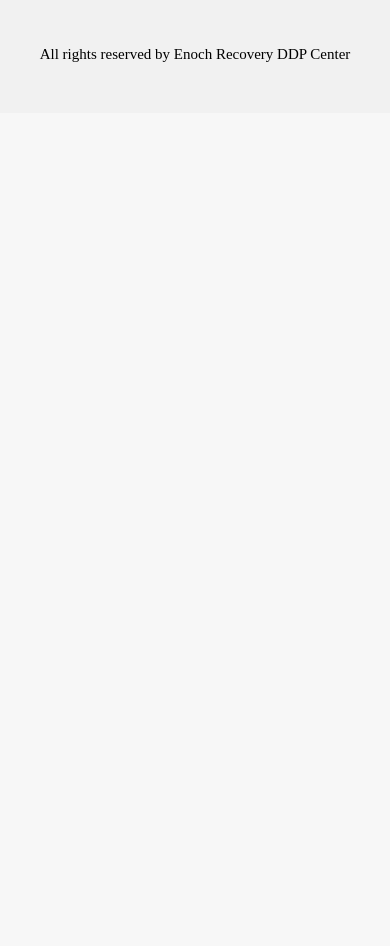
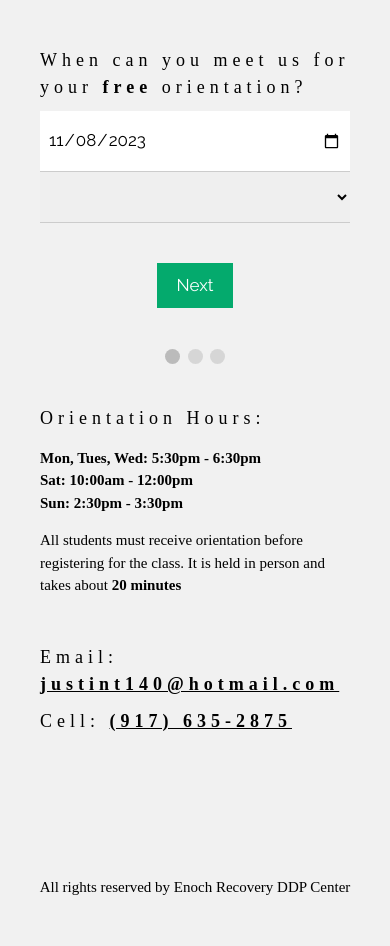
Before and after one commit to CruzPy/Enoch_Recovery, a Django app: page / in a window 390 px wide. Shown: the part 2996-3942 px from the top of the page. Before the commit the page ends 3058 px from the top, so only its background shows below. Run offline with Django 4.2, Linux system fonts and the light colour scheme; lists and menus that the app fills with data are empty.

Commit message:
Added mobile support Added orientation statement

```diff
--- a/EnochRecoveryApp/templates/index.html
+++ b/EnochRecoveryApp/templates/index.html
@@ -78,7 +78,7 @@
   <div class="w3-content w3-display-container">
     <!-- Testimonial 1 -->
     <div class="mySlides">
-      <img src="{% static 'images/t1.jpg' %}" alt="Testimonial 1" style="width:100%">
+      <img class="w3-hide-small" src="{% static 'images/t1.jpg' %}" alt="Testimonial 1" style="width:100%">
       <div class="w3-center w3-padding-16">
         <h4>Chino</h4>
         <p class="w3-text-grey">The DDP was a life-changing experience. It helped me get back on track and make better choices. Highly recommended!</p>
@@ -87,7 +87,7 @@
 
     <!-- Testimonial 2 -->
     <div class="mySlides">
-      <img src="{% static 'images/t2.jpg' %}" alt="Testimonial 2" style="width:100%">
+      <img class="w3-hide-small" src="{% static 'images/t2.jpg' %}" alt="Testimonial 2" style="width:100%">
       <div class="w3-center w3-padding-16">
         <h4>Daisy</h4>
         <p class="w3-text-grey">I am so grateful for the DDP. It provided the support and resources I needed to turn my life around after a difficult period. Thank you!</p>
@@ -96,7 +96,7 @@
 
     <!-- Testimonial 3 -->
     <div class="mySlides">
-      <img src="{% static 'images/t3.jpg' %}" alt="Testimonial 3" style="width:100%">
+      <img class="w3-hide-small" src="{% static 'images/t3.jpg' %}" alt="Testimonial 3" style="width:100%">
       <div class="w3-center w3-padding-16">
         <h4>Chris</h4>
         <p class="w3-text-grey">Enrolling in the DDP program at Enoch Recovery was a turning point in my life. The program's supportive environment and dedicated staff helped me make positive changes and build a brighter future.</p>
@@ -111,33 +111,31 @@
 
 <!-- Contact Section -->
 <div class="w3-row fadeIn"  id="contact">
-<h1>Contact Us</h1>
-<h4>Please fill out the form below or call us directly to schedule a <strong>free</strong> orientation</h4>
+  <h1>Contact Us</h1>
+  <h4>Please fill out the form below or call us directly to schedule a <strong>free</strong> orientation</h4>
+</div>
 
-
-
-</div>
 <div class="w3-row w3-padding-16 fadeIn">
-  <div class="w3-col m6 w3-padding-large w3-hide-small">
+  <div class="w3-col m6 w3-padding-large">
+  <div id="info" class="w3-center">
+    <h3><u>Yonkers, NY</u></h3>
+    <h5>957 McLean Ave, Yonkers, NY 10704 Suite 102</h5>
+  </div>
     <iframe class="w3-round w3-image w3-opacity-min" src="https://www.google.com/maps/embed?pb=!1m18!1m12!1m3!1d3015.5782701820253!2d-73.86897192331467!3d40.90306502589565!2m3!1f0!2f0!3f0!3m2!1i1024!2i768!4f13.1!3m3!1m2!1s0x89c2f2e7706c9473%3A0x46c5e01bebded1ad!2sEnoch%20Recovery%20DDP%20Center!5e0!3m2!1sen!2sus!4v1698948003324!5m2!1sen!2sus" width="600" height="450" style="border:0;" allowfullscreen="" loading="lazy" referrerpolicy="no-referrer-when-downgrade"></iframe>
-    <div id="info">
-      <h3><u>Yonkers, NY</u></h3>
-      <p>957 McLean Ave, Yonkers, NY 10704 Suite 102</p>
-    </div>
   </div>
 
-  <div class="w3-col m6 w3-padding-large w3-hide-small">
+  <div class="w3-col m6 w3-padding-large">
+    <div id="info" class="w3-center">
+      <h3><u>New York, NY</u></h3>
+      <h5>55 E 115th St, New York, NY 10029 Level-C</h5>
+    </div>
     <iframe class="w3-round w3-image w3-opacity-min" src="https://www.google.com/maps/embed?pb=!1m18!1m12!1m3!1d1510.1544692547584!2d-73.94598731883863!3d40.79920447562772!2m3!1f0!2f0!3f0!3m2!1i1024!2i768!4f13.1!3m3!1m2!1s0x89c2f60f81cf0aef%3A0xf6cf32c7969f7ffc!2s55%20E%20115th%20St%2C%20New%20York%2C%20NY%2010029!5e0!3m2!1sen!2sus!4v1699402292083!5m2!1sen!2sus" width="600" height="450" style="border:0;" allowfullscreen="" loading="lazy" referrerpolicy="no-referrer-when-downgrade"></iframe>
-    <div id="info">
-      <h3><u>New York, NY</u></h3>
-      <p>55 E 115th St, New York, NY 10029 Level-C</p>
-    </div>
   </div>
 </div>
 
 <!-- Multistep Contact Form -->
 <div class="w3-row w3-padding fadeIn">
-  <form class="w3-col m6 w3-padding-large w3-hide-small" id="regForm" action="/submitted/" method='POST'>
+  <form class="w3-col m6 w3-padding-large" id="regForm" action="/submitted/" method='POST'>
   {% csrf_token %} <!-- Include the CSRF token for security -->
   <div class="tab">
     <h5 class="w3-left">When can you meet us for your <b>free</b> orientation?</h5>
@@ -178,8 +176,9 @@
     </div>
   </form>
 
-  <div class="w3-col m6 w3-padding-large w3-hide-small">
+  <div class="w3-col m6 w3-padding-large">
     <h5>Orientation Hours: </h5><p><b>Mon, Tues, Wed: 5:30pm - 6:30pm <br>Sat: 10:00am - 12:00pm <br>Sun: 2:30pm - 3:30pm</b></p>
+    <p>All students must receive orientation before registering for the class. It is held in person and takes about <b>20 minutes</b></p>
     <br>
     <h5>Email: <a href="mailto:justint140@hotmail.com"><b>justint140@hotmail.com</a></b></h5>
     <h5>Cell: <b><a href="tel:9176352875">(917) 635-2875</b></a></h5>
```
